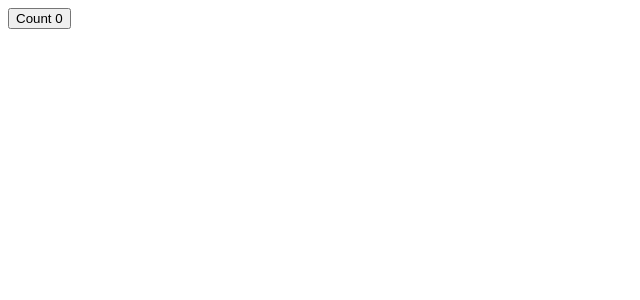
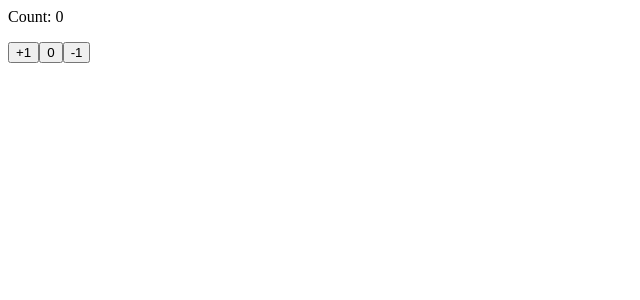
Before and after one commit to alexmutane/react-lesson1, a React (Create React App) app: page / in a window 1280 px wide. Shown: the top 300 px of the page, without its empty margins (0-640 px from the left). Built offline with nearby package versions, Linux system fonts and the light colour scheme.

Commit message:
use-state with previous value

```diff
--- a/src/App.js
+++ b/src/App.js
@@ -1,12 +1,12 @@
 import React from "react";
 
-import HookCounter from "./Hooks/HookCounter";
+import HookCounterTwo from "./Hooks/HookCounterTwo";
 
 const App = () => {
 
   return (
     <div className="App">
-      <HookCounter />
+      <HookCounterTwo />
     </div>
   );
 }
--- /dev/null
+++ b/src/Hooks/HookCounterTwo.js
@@ -0,0 +1,18 @@
+import React, { useState } from 'react'
+
+function HookCounterTwo() {
+  const initialCount = 0;
+  const [count, setCount] = useState(initialCount);
+  return (
+    <div>
+      Count: {count}
+      <p>
+        <button onClick={() => setCount(prevCount => prevCount + 1)}>+1</button>
+        <button onClick={() => setCount(initialCount)}>0</button>
+        <button onClick={() => setCount(prevCount => prevCount - 1)}>-1</button>
+      </p>
+    </div>
+  )
+}
+
+export default HookCounterTwo
```
Also changed, not shown: src/Hooks/HookWithObject.js (added).
